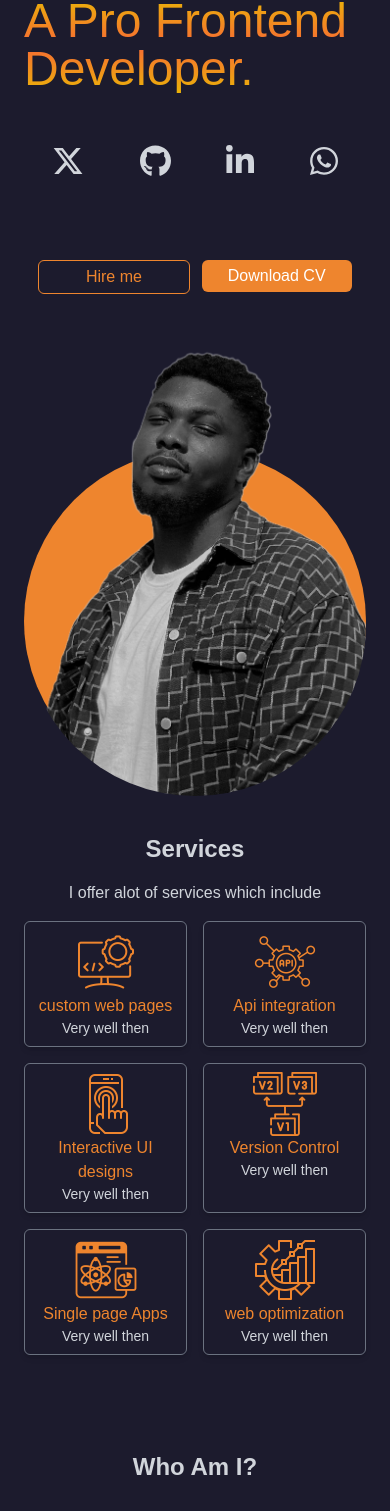
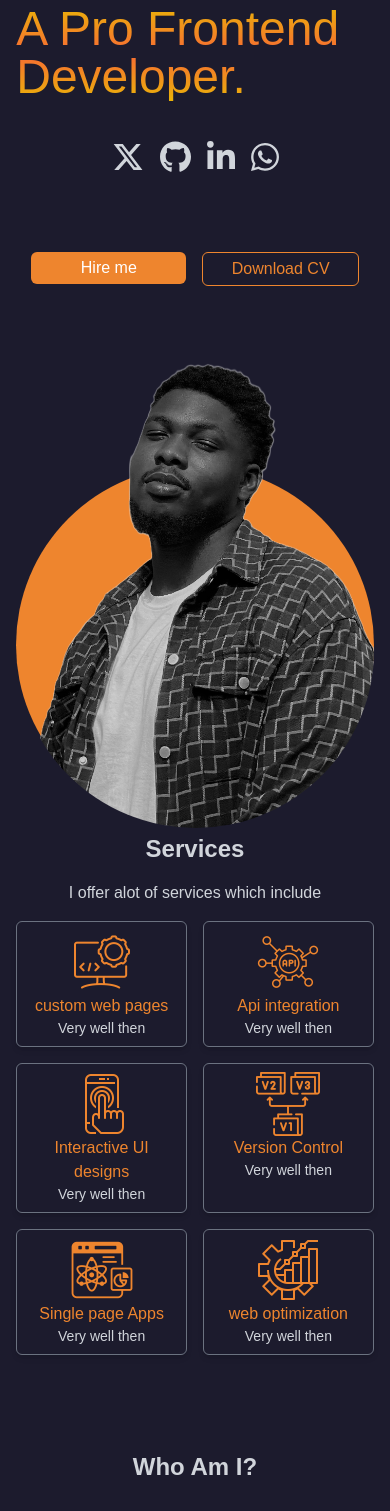
Before and after one commit to afekhaijoseph/KhaiDev, a React (Vite) app: page / in a window 390 px wide. Shown: the part 117-1628 px from the top of the page. Built offline with nearby package versions, Linux system fonts and the light colour scheme.

Commit message:
original commit

```diff
--- a/src/components/About.jsx
+++ b/src/components/About.jsx
@@ -21,32 +21,52 @@ const aboutVariants = {
   }
 }
 
+
 const buttonVariants = {
-  init : {
-    scale: 1,
-    textShadow: "0px 0px 0px rgba(255, 255, 255, 0)",
-    boxShadow: "0px 0px 0px rgba(255, 255, 255, 0)"
-  },
-
-  final : {
-    scale: [1, 1.1, 1],
-    textShadow:["0px 0px 8px rgb(255, 255, 255)", "0px 0px 12px rgb(255, 255, 255)", "0px 0px 8px rgb(255, 255, 255)"],
-    boxShadow: ["0px 0px 8px rgb(255, 255, 255)", "0px 0px 12px rgb(255, 255, 255)", "0px 0px 8px rgb(255, 255, 255)"],
+  hover : {
+    scale: 1.1,
+    textShadow: "0px 0px 8px rgba(255, 255, 255, 0.5)",
+    boxShadow: "0px 0px 8px rgba(255, 255, 255, 0.8)",
     transition: {
       duration: 0.5,
       repeat: Infinity,
-      repeatType: "mirror",
     }
+  }
+
 }
+
+const imageVariants = {
+  init : {
+    opacity: 0,
+    x: -100,
+  },
+  final : {
+    opacity: 1,
+    x: 0,
+    transition: {
+      delay: 0.2,
+      duration: 0.3,
+      ease: "easeIn",
+      type: 'spring',
+      stiffness: '120',
+      damping: 10,
+    }
+  }
 }
 
 const About = () => {
   return (
     <div className='flex flex-col gap-5 items-center mt-24 mb-6'>
         <motion.h2 variants={aboutVariants} initial = 'init' viewport={{once:true}} whileInView= 'final' className='text-2xl font-semibold'>Who Am I?</motion.h2>
-        <Image/>
-        <Typewriter text = "I am a frontend specialist who enjoys building intuitive, responsive, and visually appealing web applications with modern frontend tools like React, javascript and TailwindCSS amongst others, I thrive in turning creative ideas into functional digital experiences and creating solutions to everyday human problems. I also a very curious learner who is more interested in why things work rather than how to work."/>
-         <motion.button variants={buttonVariants} initial = 'init' whileHover= 'final' className='bg-accent p-1.5 rounded-md'>Download Cv <FontAwesomeIcon icon={faDownload} className='text-gray-100'/></motion.button>
+        <div className='flex flex-col md:flex-row items-center gap-20'>
+        <motion.div variants={imageVariants} initial = 'init' whileInView= 'final' viewport={{once:true}} className='w-full mt-28 md:max-w-[350px] md:basis-full '>
+              <Image/>
+          </motion.div>
+          <div className="basis-full leading-loose">
+             <Typewriter text = "I am a frontend specialist who enjoys building intuitive, responsive, and visually appealing web applications with modern frontend tools like React, javascript and TailwindCSS amongst others, I thrive in turning creative ideas into functional digital experiences and creating solutions to everyday human problems. I also a very curious learner who is more interested in why things work rather than how to work."/>
+          </div>
+        </div>
+         <motion.button variants={buttonVariants} whileHover= 'hover' className='bg-accent p-1.5 rounded-md'>Download Cv <FontAwesomeIcon icon={faDownload} className='text-gray-100'/></motion.button>
     </div>
   )
 }
--- a/src/components/Contact.jsx
+++ b/src/components/Contact.jsx
@@ -1,17 +1,37 @@
+import {motion} from 'framer-motion'
+
+const contactVariants  = {
+  init : {
+    y: 100,
+    opacity: 0,
+  },
+  final : {
+    y: 0,
+    opacity: 1,
+    transition: {
+      delay: 0.3,
+      type: 'tween',
+    }
+  }
+}
+
+
+
+
 const Contact = () => {
   return (
-    <div className="text-center text-gray-100 py-3">
-        <h2 className="font-semibold text-2xl py-2">Message me, Let's work together!🚀</h2>
+    <div className="text-center text-gray-100 py-3 md:max-w-lg md:mx-auto">
+        <motion.h2 variants={contactVariants} initial= 'init' whileInView = 'final' className="font-semibold text-2xl py-2">Message me, Let's work together!🚀</motion.h2>
         <form action="" className="flex flex-col gap-2 py-2">
             <label htmlFor="name"></label>
-            <input className="bg-gray-700 w-11/12  mx-auto border border-gray-100 rounded-md p-1.5" type="text" name="name" placeholder="Full Name" />
+            <motion.input variants={contactVariants} initial= 'init' whileInView = 'final' className="bg-gray-700 w-11/12  mx-auto border border-gray-100 rounded-md p-1.5" type="text" name="name" placeholder="Full Name" />
             <label htmlFor="email"></label>
-            <input className="bg-gray-700 w-11/12  mx-auto border border-gray-100 rounded-md p-1.5" type="email" name="email" placeholder="Email address" />
+            <motion.input variants={contactVariants} initial= 'init' whileInView = 'final'className="bg-gray-700 w-11/12  mx-auto border border-gray-100 rounded-md p-1.5" type="email" name="email" placeholder="Email address" />
             <label htmlFor="subject"></label>
-            <input className="bg-gray-700 w-11/12  mx-auto border border-gray-100 rounded-md p-1.5" type="text" name="subject" placeholder="Subject" />
+            <motion.input variants={contactVariants} initial= 'init' whileInView = 'final'className="bg-gray-700 w-11/12  mx-auto border border-gray-100 rounded-md p-1.5" type="text" name="subject" placeholder="Subject" />
             <label htmlFor="message"></label>
-            <textarea className="bg-gray-700 w-11/12  mx-auto border border-gray-100 rounded-md p-1.5" placeholder="How can i be of service?" name="message" rows="4" cols="50"></textarea>
-            <button className="text-pritext bg-accent w-fit px-2 py-1 rounded-md mx-auto mt-1 ">Submit</button>
+            <motion.textarea variants={contactVariants} initial= 'init' whileInView = 'final' className="bg-gray-700 w-11/12  mx-auto border border-gray-100 rounded-md p-1.5" placeholder="How can i be of service?" name="message" rows="4" cols="50"></motion.textarea>
+            <motion.button className="text-pritext bg-accent w-fit px-2 py-1 rounded-md mx-auto mt-1 ">Submit</motion.button>
         </form>
     </div>
   )
--- a/src/components/Footer.jsx
+++ b/src/components/Footer.jsx
@@ -1,25 +1,49 @@
 import { FontAwesomeIcon } from '@fortawesome/react-fontawesome';
 import { faXTwitter, faGithub, faLinkedinIn, faWhatsapp} from '@fortawesome/free-brands-svg-icons';
+import {motion} from 'framer-motion'
 import Logo from './Logo';
+
+const hoverVariants = {
+  hover: {
+    scale: [1, 1.2, 1],
+    transition: {
+      duration: 0.5,
+      repeat: Infinity,
+      RepeatType: 'loop',
+    }
+  }
+}
+
 const Footer = () => {
   return (
-    <div className="flex flex-col items-center gap-3 my-3 text-sm">
+    <div className="flex flex-col items-center justify-between gap-3 my-3 text-sm">
+      <div className=" flex flex-col w-full items-center justify-between md:flex-row ">
           <div>
             <Logo/>
           </div>
-        <div className="flex gap-2 text-accent">
-            <p className='hover:text-pritext'>Home</p>
-            <p className='hover:text-pritext'>About</p>
-            <p className='hover:text-pritext'>Services</p>
-            <p className='hover:text-pritext'>Work Tools</p>
-            <p className='hover:text-pritext'>Projects</p>
-            <p className='hover:text-pritext'>Contact</p>
+          <div className="flex items-center justify-between w-full my-3 mx-auto text-accent md:w-3/6">
+            <motion.p variants={hoverVariants} whileHover='hover' className='hover:text-pritext'>Home</motion.p>
+            <motion.p variants={hoverVariants} whileHover='hover'className='hover:text-pritext'>About</motion.p>
+            <motion.p variants={hoverVariants} whileHover='hover'className='hover:text-pritext'>Services</motion.p>
+            <motion.p variants={hoverVariants} whileHover='hover'className='hover:text-pritext'>Work Tools</motion.p>
+            <motion.p variants={hoverVariants} whileHover='hover'className='hover:text-pritext'>Projects</motion.p>
+            <motion.p variants={hoverVariants} whileHover='hover' className='hover:text-pritext'>Contact</motion.p>
         </div>
-           <div className="flex justify-around w-full">
+
+            <div className="flex justify-between w-fit gap-6 md:mx-0">
+              <motion.div variants={hoverVariants} whileHover='hover'>
                 <FontAwesomeIcon icon={faXTwitter} size='2x'/>
+              </motion.div>
+              <motion.div variants={hoverVariants} whileHover='hover'>
                 <FontAwesomeIcon icon={faGithub} size='2x'/>
+              </motion.div>
+              <motion.div variants={hoverVariants} whileHover='hover'>
                 <FontAwesomeIcon icon={faLinkedinIn} size='2x'/>
+              </motion.div>
+              <motion.div variants={hoverVariants} whileHover='hover'>
                 <FontAwesomeIcon icon={faWhatsapp} size='2x'/>
+              </motion.div>
+            </div>
           </div>
             <div className='flex gap-2 text-xs'>
             <p>All rights reserved.<span className='font-bold'>ⓒ</span> 2025</p>
--- a/src/components/Image.jsx
+++ b/src/components/Image.jsx
@@ -1,30 +1,9 @@
 import padre from '../assets/images/padre.png'
-import {motion} from 'framer-motion'
-
-const imageVariants = {
-  init : {
-    opacity: 0,
-    x: -100,
-  },
-  final : {
-    opacity: 1,
-    x: 0,
-    transition: {
-      delay: 0.2,
-      duration: 0.3,
-      ease: "easeInOut",
-      type: 'spring',
-      stiffness: '120',
-    }
-  }
-}
 const Image = () => {
   return (
-    <motion.div variants={imageVariants} initial = 'init' whileInView= 'final' viewport={{once:true}} className='w-full mt-32'>
-        <div className="bg-accent w-full aspect-square mx-auto rounded-full relative">
-            <img className="absolute left-1/2 -bottom-1 -translate-x-1/2 object-cover w-full rounded-b-full "src={padre}  alt=""/>
-        </div>
-    </motion.div>
+    <div className="bg-accent w-full aspect-square mx-auto rounded-full relative">
+        <img className="absolute left-1/2 -bottom-1 -translate-x-1/2 object-cover w-full rounded-b-full "src={padre}  alt=""/>
+    </div>
   )
 }
 
--- a/src/components/LandingPage.jsx
+++ b/src/components/LandingPage.jsx
@@ -1,7 +1,63 @@
 import { FontAwesomeIcon } from '@fortawesome/react-fontawesome';
 import { faXTwitter, faGithub, faLinkedinIn, faWhatsapp} from '@fortawesome/free-brands-svg-icons';
+import {motion} from 'framer-motion'
 import Image from './Image';
-import {motion} from 'framer-motion'
+
+const imageVariants = {
+  init : {
+    opacity: 0,
+    x: -100,
+  },
+  final : {
+    opacity: 1,
+    x: 0,
+    transition: {
+      delay: 0.2,
+      duration: 0.3,
+      ease: "easeInOut",
+      type: 'spring',
+      stiffness: '120',
+    }
+  }
+}
+
+const buttonVariants = {
+  init: {
+    opacity: 0,
+    x: -100
+  },
+  final: {
+    opacity: 1,
+    x: 0,
+    transition: {
+      delay: 1,
+      type: 'spring',
+      stiffness: 100,
+      damping: 10
+    }
+  }
+};
+
+const hireMeHover = {
+  scale: 1.1,
+  textShadow: "0px 0px 8px rgba(255, 255, 255, 0.8)",
+  boxShadow: "0px 0px 8px rgba(255, 255, 255, 0.8)",
+  transition: {
+    duration: 0.5,
+    repeat: Infinity,
+  }
+}
+
+const resumeHover = {
+  scale: 1.1,
+  textShadow: "0px 0px 8px rgba(238, 133, 46, 0.8)",
+  boxShadow: "0px 0px 8px rgba(238, 133, 46, 0.8)",
+  transition: {
+    duration: 0.5,
+    repeat: Infinity,
+  }
+}
+
 
 
 const LandingPage = () => {
@@ -11,12 +67,13 @@ const LandingPage = () => {
         initial= {{opacity: 0}}
         animate= {{opacity: 1}}
         transition={{ delay: 0.7, type: 'tween', duration:0.7}}
-        className="Introduction flex flex-col gap-4 h-screen">
-          <div className='mt-6 flex flex-col'>
+        className="Introduction flex flex-col gap-10 h-screen justify-between items-center w-full md:flex-row">
+          <div className='flex flex-col gap-6 items-center md:items-start md:basis-full'>
+          <div className='mt-6 md:mt-0'>
               <p className='self-start tracking-wider'>Hi there, Afekhai Joseph here.</p>
           </div>
             <h1 className='text-accent text-5xl mb-4 text-transparent bg-clip-text bg-gradient-to-b from-yellow-500 via-accentshade to-yellow-500'>A Pro Frontend Developer.</h1>
-            <div className="flex justify-around w-full my-5">
+            <div className="flex justify-between w-fit gap-4 md:mx-0">
               <motion.div whileHover={{scale: 1.2}}>
                 <FontAwesomeIcon icon={faXTwitter} size='2x'/>
               </motion.div>
@@ -31,19 +88,15 @@ const LandingPage = () => {
               </motion.div>
             </div>
             <div className=''></div>
-            <div className="flex w-11/12 mx-auto my-3 gap-3 pt-4 grow">
-            <motion.button
-            initial = {{opacity: 0, x:-100}}
-            animate = {{opacity: 1, x: 0}}
-            transition={{delay: 1, type: 'spring', stiffness: 100, damping: 10}}
-            whileHover={{scale: 1.2, color: 'red'}} className=' border h-fit border-accent rounded-md p-1 text-accent basis-full'>Hire me</motion.button>
-            <motion.button
-            initial = {{opacity: 0, x: 100}}
-            animate = {{opacity: 1, x: 0}}
-            transition={{delay: 1, type: 'spring', stiffness: 100, damping: 10}}
-            className='bg-accent h-fit rounded-md p-1 basis-full text-white'>Download CV</motion.button>
+            <div className="flex w-11/12 mx-auto my-3 gap-4 pt-4 grow md:mx-0">
+            <motion.button variants={{...buttonVariants, hover: hireMeHover}} initial = 'init' animate='final' whileHover='hover' className=' bg-accent h-fit rounded-md p-1 basis-full text-white'>Hire me</motion.button>
+            <motion.button variants={{...buttonVariants, hover: resumeHover}} initial = 'init' animate='final' whileHover='hover' className='border h-fit border-accent rounded-md p-1 text-accent basis-full'>Download CV</motion.button>
             </div>
-            <Image/>
+          </div>
+          <motion.div variants={imageVariants} initial = 'init' whileInView= 'final' viewport={{once:true}} className='w-full mt-32 md:max-w-[350px] md:ml-auto md:mt-20 md:basis-full'>
+              <Image/>
+          </motion.div>
+
         </motion.div>
     </div>
   )
--- a/src/components/Logo.jsx
+++ b/src/components/Logo.jsx
@@ -29,7 +29,7 @@ const pathVariants = {
 const Logo = () => {
   return (
     <div>
-      <motion.svg variants={svgVariant} initial='init' animate='final' width="100" height="24" viewBox="0 0 762 221" fill="none" xmlns="http://www.w3.org/2000/svg">
+      <motion.svg variants={svgVariant} initial='init' whileInView='final' viewport={{once: true}} width="100" height="24" viewBox="0 0 762 221" fill="none" xmlns="http://www.w3.org/2000/svg">
         <motion.path variants = {pathVariants} d="M114.99 73.72H68.0199L40.3999 101.62L40.4099 0.25L0.659904 0.23999L0.649902 169.93H40.3999V147.19L46.8099 140.39L70.1199 169.93L118.14 169.94L75.2299 115.38L114.99 73.72Z" fill="#ED842C"/>
         <motion.path variants = {pathVariants} d="M210.85 76.46C204.87 73.47 198.19 71.97 190.8 71.97C182.94 71.97 175.82 73.79 169.43 77.42C167.38 78.58 165.49 79.95 163.71 81.49V60.58H123.96V169.94H163.7V124.73C163.7 119.92 164.38 116.11 165.73 113.3C167.08 110.49 168.9 108.46 171.18 107.23C173.47 106 175.96 105.38 178.66 105.38C182.29 105.38 185.17 106.64 187.28 109.16C189.39 111.68 190.45 115.93 190.44 121.91V169.93H230.19V115.05C230.19 104.97 228.47 96.76 225.01 90.42C221.55 84.09 216.83 79.43 210.85 76.44V76.46Z" fill="#ED842C"/>
         <motion.path variants = {pathVariants} d="M328.96 83.07C319.87 75.68 307.06 71.99 290.53 71.99C283.02 71.99 275.34 72.93 267.49 74.8C259.63 76.68 252.89 79.37 247.26 82.89L259.92 109.1C263.09 106.76 266.9 104.91 271.35 103.56C275.81 102.21 280.2 101.54 284.54 101.54C290.99 101.54 295.65 102.77 298.52 105.24C300.71 107.11 302.06 109.64 302.58 112.8H286.65C276.68 112.8 268.45 113.91 261.94 116.14C255.43 118.37 250.59 121.65 247.43 125.99C244.26 130.33 242.68 135.61 242.68 141.82C242.68 147.33 244.03 152.35 246.72 156.86C249.42 161.38 253.4 164.98 258.68 167.68C263.96 170.38 270.52 171.73 278.38 171.73C286.71 171.73 293.33 169.97 298.26 166.46C301.43 164.19 303.89 161.17 305.65 157.39V169.97H342.59V118.26C342.59 102.2 338.05 90.47 328.97 83.08L328.96 83.07ZM302.83 138.65C301.77 141.82 300.1 144.13 297.82 145.6C295.53 147.07 293.04 147.8 290.34 147.8C287.41 147.8 285.09 147.07 283.39 145.6C281.69 144.13 280.84 142.29 280.84 140.06C280.84 137.36 281.81 135.34 283.74 133.99C285.67 132.64 288.75 131.97 292.97 131.97H302.82V138.66L302.83 138.65Z" fill="#ED842C"/>
--- a/src/components/NavBar.jsx
+++ b/src/components/NavBar.jsx
@@ -16,6 +16,17 @@ const navVariants = {
     }
   }
 }
+
+const hoverVariants = {
+  hover: {
+    scale: [1, 1.2, 1],
+    transition: {
+      duration: 0.5,
+      repeat: Infinity,
+    }
+  }
+}
+
 
 const hamVariantOne = {
   init : {
@@ -59,13 +70,23 @@ export const NavBar = () => {
     <motion.div variants={navVariants} initial = 'init' animate = 'final' className="sticky top-0 z-50 w-full">
       <div className="min-w-full h-fit flex flex-row items-center justify-between bg-background border border-gray-500 p-3">
         <Logo/>
-        <div className="hamburger w-12">
+
+        <div className="hamburger w-12 md:hidden">
         <div className="w-full flex flex-col items-end gap-1">
             <motion.div variants={hamVariantOne} initial = 'init' animate = 'final' className="w-full h-1 bg-accent rounded-md"></motion.div>
             <motion.div variants={hamVariantTwo} initial = "init" animate = 'final' className="w-3/4 h-1 bg-accent rounded-md"></motion.div>
             <motion.div variants={hamVariantOne} initial = 'init' animate = 'final' className="w-full h-1 bg-accent rounded-md"></motion.div>
         </div>
         </div>
+        <div className="hidden md:flex gap-10 text-accent">
+            <motion.p variants={hoverVariants}  whileHover='hover' className='hover:text-pritext'>Home</motion.p>
+            <motion.p variants={hoverVariants}  whileHover='hover'className='hover:text-pritext'>About</motion.p>
+            <motion.p variants={hoverVariants}  whileHover='hover'className='hover:text-pritext'>Services</motion.p>
+            <motion.p variants={hoverVariants}  whileHover='hover' className='hover:text-pritext'>Work Tools</motion.p>
+            <motion.p variants={hoverVariants}  whileHover='hover' className='hover:text-pritext'>Projects</motion.p>
+            <motion.p variants={hoverVariants}  whileHover='hover' className='hover:text-pritext'>Contact</motion.p>
+        </div>
+        <button className="hidden bg-accent h-fit rounded-md py-1 px-1.5 text-white md:inline-flex">Hire Me</button>
       </div>
 
     </motion.div>
--- a/src/components/Projects.jsx
+++ b/src/components/Projects.jsx
@@ -3,16 +3,49 @@ import ticketgenerator from '../assets/images/ticket-generator.png'
 import {motion} from 'framer-motion'
 
 const projectVariants = {
+    init : {
+        y: 100,
+        opacity: 0,
+    },
+    final : {
+        y: 0,
+        opacity: 1,
+        transition: {
+            delay: 0.3,
+            type: 'string',
+            stiffness: 110,
+            staggerChildren: 0.3,
+            delayChildren: 0.3,
+            ease: 'easeIn'
+        }
+    }
+}
 
+const cardVariants = {
+    init: {
+        rotateY: 180,
+        opacity: 0,
+        y: 100,
+    },
+    final: {
+        rotateY: 360,
+        opacity: 1,
+        y: 0,
+        transition: {
+            duration: 1,
+            type: 'tween',
+            ease: 'easeInOut'
+        }
+    }
 }
 const Projects = () => {
   return (
-    <motion.div className='text-center my-6'>
-        <h2 className='text-2xl font-semibold my-4'>Projects</h2>
-        <p>Below are some of the projects i have worked on in the past</p>
+    <motion.div variants= {projectVariants} initial = 'init' whileInView='final' viewport={{once: true}} className='text-center my-6'>
+        <motion.h2 className='text-2xl font-semibold my-4'>Projects</motion.h2>
+        <motion.p>Below are some of the projects i have worked on in the past</motion.p>
 
-        <div className='my-4'>
-            <div className='rounded-md my-10 py-4 text-center shadow-lg shadow-shadow'>
+        <motion.div className='my-4'>
+            <motion.div  variants = {cardVariants} initial = 'init' whileInView='final' viewport={{once: true}} className='rounded-md my-10 pb-4 text-center bg-gradient-to-r from-[#2c6470] to-[#403c6d] shadow-[0_8px_20px_rgba(140,150,255,0.2)]'>
                 <div className='relative'>
                     <div className='bg-background hover:bg-transparent w-full h-full opacity-40 z-40 absolute'></div>
                    <img src={colorgame} className="rounded-t-md" alt=""/>
@@ -22,11 +55,11 @@ const Projects = () => {
                     <p className='text-sm p-3'>This is a simple color guessing game which shows a set of similar looking colors and
                         a target color. You are to guess which of the colors corresponds with the target color. Trust me, it's one of them 👀
                     </p>
-                    <button className='border border-accent p-1 rounded-md text-accent'>Live Demo</button>
+                    <button className='bg-accent p-1 rounded-md text-pritext'>Live Demo</button>
                 </div>
-            </div>
+            </motion.div>
 
-            <div className='rounded-md my-10 py-4 text-center shadow-lg shadow-shadow'>
+            <motion.div variants = {cardVariants} initial = 'init' whileInView='final' viewport={{once: true}} className='rounded-md my-10 pb-4 text-center bg-gradient-to-r from-[#2c6470] to-[#403c6d] shadow-[0_8px_20px_rgba(140,150,255,0.2)]'>
             <div className='relative'>
                     <div className='bg-background hover:bg-transparent w-full h-full opacity-40 z-40 absolute'></div>
                    <img src={ticketgenerator} className="rounded-t-md" alt=""/>
@@ -34,10 +67,10 @@ const Projects = () => {
                 <div>
                     <h3 className='font-semibold text-lg m-2'>Ticket Generator</h3>
                     <p className='text-sm p-3'> This is a web applications built with the intention of making ticket sales for events, shows, e.t.c. tickets are downloadable as proof of payment.</p>
-                    <button className='border border-accent p-1 rounded-md text-accent'>Live Demo</button>
+                    <button className='bg-accent p-1 rounded-md text-pritext'>Live Demo</button>
                 </div>
-            </div>
-        </div>
+            </motion.div>
+        </motion.div>
     </motion.div>
   )
 }
--- a/src/components/Services.jsx
+++ b/src/components/Services.jsx
@@ -35,15 +35,9 @@ const itemVariantOne = {
     final: {
         opacity: 1,
         y:0,
-        transition: {
-            duration: 0.4,
-        },
     }
 
 }
-
-
-
 
 
 const Services = () => {
@@ -51,7 +45,7 @@ const Services = () => {
 <motion.div variants={servVariants} initial= "init" whileInView='final' viewport={{ once: true }} className=' my-14' >
         <motion.h3  variants = {itemVariantOne} className='text-center font-semibold text-2xl'>Services</motion.h3>
         <motion.p variants = {itemVariantOne} className='py-4 text-center'>I offer alot of services which include</motion.p>
-        <div className='grid grid-cols-2 gap-4 text-center'>
+        <div className='grid grid-cols-2 gap-4 text-center md:grid-cols-3'>
             <motion.div variants = {itemVariantOne} className='shadow-md border border-gray-500 rounded-md flex flex-col items-center p-2'>
                 <img src={custom} alt="" className='size-16'/>
                 <p className='text-accent'>custom web pages</p>
--- a/src/pages/Homepage.jsx
+++ b/src/pages/Homepage.jsx
@@ -11,13 +11,13 @@ const Homepage = () => {
   return (
     <div className='font-montserrat text-gray-300'>
       <NavBar/>
-      <div className='mx-6'>
+      <div className='w-11/12 mx-auto md:w-3/4'>
         <LandingPage/>
         <Services/>
         <About/>
         </div>
         <Skills/>
-        <div className='mx-6'>
+        <div className='w-11/12 mx-auto'>
         <Projects/>
         <Contact/>
         <Footer/>
--- a/tailwind.config.js
+++ b/tailwind.config.js
@@ -11,6 +11,7 @@ export default {
         pritext: "#d9d9d9",
         sectext: "#dfdfd9",
         background: "#1c1b2d",
+        secondBg: "#2a2940",
         shadow: "#27253d",
       },
       fontFamily: {
```
Also changed, not shown: src/components/Skills.jsx (+9 -14 lines), src/assets/images/framer-motion.svg (added). Lines whose indentation alone changed are shown as unchanged.
